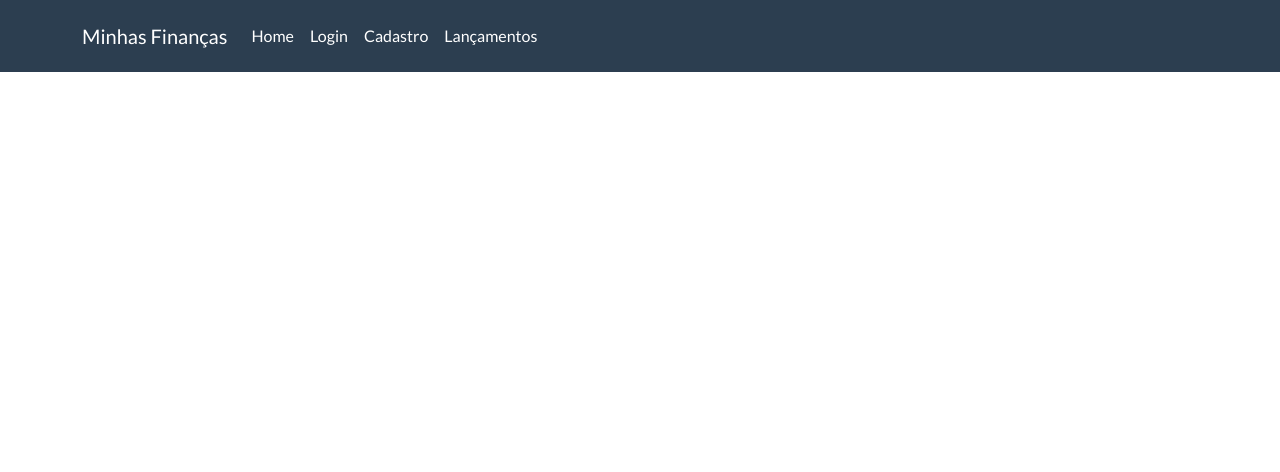
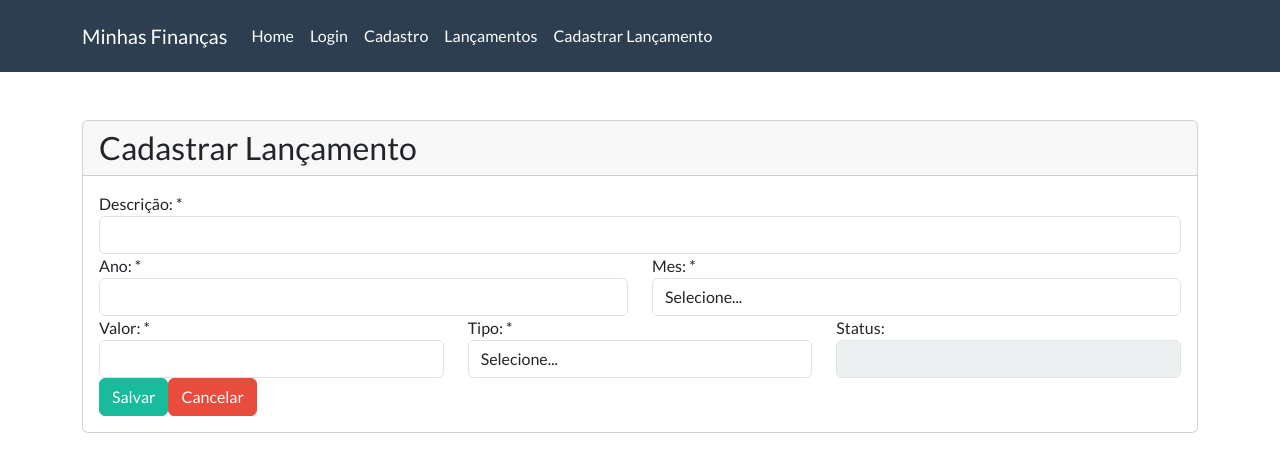
Before and after one commit to jfcbxp/minhas-financas-frontend, a React (Create React App) app: page /cadastro-lancamento in a window 1280 px wide. Shown: the top 472 px of the page. Built offline with nearby package versions, Linux system fonts and the light colour scheme.

Commit message:
adicionado cadastro de lancamentos

```diff
--- a/package.json
+++ b/package.json
@@ -8,10 +8,14 @@
     "@testing-library/user-event": "^13.5.0",
     "axios": "^0.27.2",
     "bootswatch": "^5.2.0",
+    "classnames": "^2.3.1",
+    "primeicons": "^5.0.0",
+    "primereact": "^8.3.0",
     "react": "^18.2.0",
     "react-dom": "^18.2.0",
     "react-router-dom": "^6.3.0",
     "react-scripts": "5.0.1",
+    "react-transition-group": "^4.4.5",
     "toastr": "^2.1.4",
     "web-vitals": "^2.1.4"
   },
--- a/src/app/service/LancamentoService.js
+++ b/src/app/service/LancamentoService.js
@@ -35,6 +35,10 @@ export default class LancamentoService extends ApiService {
         return this.delete(`/${id}`)
     }
 
+    salvar(lancamento) {
+        return this.post("/", lancamento)
+    }
+
     obterListaMeses() {
         return [
             { label: "Selecione...", value: "" },
--- a/src/components/navbar.js
+++ b/src/components/navbar.js
@@ -15,6 +15,7 @@ function NavBar(props) {
                         <NavBarItem href="/login" label="Login" />
                         <NavBarItem href="/cadastro-usuario" label="Cadastro" />
                         <NavBarItem href="/consulta-lancamento" label="Lançamentos" />
+                        <NavBarItem href="/cadastro-lancamento" label="Cadastrar Lançamento" />
 
                     </ul>
                 </div>
--- a/src/main/App.js
+++ b/src/main/App.js
@@ -3,9 +3,14 @@ import '../custom.css'
 import 'toastr/build/toastr.min.css'
 import 'toastr/build/toastr.min.js'
 
+import "primereact/resources/themes/lara-light-indigo/theme.css";  //theme
+import "primereact/resources/primereact.min.css";                  //core css
+import "primeicons/primeicons.css";                                //icons
+
 import React from 'react';
 import Rotas from './Rotas';
 import NavBar from '../components/NavBar';
+
 
 class App extends React.Component {
   render() {
--- a/src/main/rotas.js
+++ b/src/main/rotas.js
@@ -4,7 +4,7 @@ import Login from '../views/Login';
 import CadastroUsuario from '../views/CadastroUsuario';
 import Home from '../views/Home';
 import ConsultaLancamento from '../views/lancamento/ConsultaLancamento';
-
+import CadastroLancamento from '../views/lancamento/CadastroLancamento';
 function Rotas() {
     return (
         <BrowserRouter>
@@ -13,6 +13,7 @@ function Rotas() {
                 <Route path="/login" element={<Login />} />
                 <Route path="/cadastro-usuario" element={<CadastroUsuario />} />
                 <Route path="/consulta-lancamento" element={<ConsultaLancamento />} />
+                <Route path="/cadastro-lancamento" element={<CadastroLancamento />} />
             </Routes>
         </BrowserRouter>
     )
--- a/src/views/home.js
+++ b/src/views/home.js
@@ -41,7 +41,7 @@ class Home extends React.Component {
                 <p>E essa é sua área administrativa, utilize um dos menus ou botões abaixo para navegar pelo sistema.</p>
                 <p className="lead">
                     <a className="btn btn-primary btn-lg" href="/cadastro-usuario" role="button"><i className="fa fa-users"></i>  Cadastrar Usuário</a>
-                    <a className="btn btn-danger btn-lg" href="https://bootswatch.com/flatly/#" role="button"><i className="fa fa-users"></i>  Cadastrar Lançamento</a>
+                    <a className="btn btn-danger btn-lg" href="/cadastro-lancamento" role="button"><i className="fa fa-users"></i>  Cadastrar Lançamento</a>
                 </p>
             </div>
 
--- /dev/null
+++ b/src/views/lancamento/CadastroLancamento.js
@@ -0,0 +1,124 @@
+import React from "react";
+import { useNavigate } from 'react-router-dom'
+import Card from '../../components/Card';
+import FormGroup from '../../components/FormGroup';
+import SelectMenu from "../../components/SelectMenu";
+import { mensagemErro, mensagemSucesso } from '../../components/Toastr';
+import LancamentoService from '../../app/service/LancamentoService';
+import LocalStorageService from '../../app/service/LocalStorageService';
+
+const withNavigate = Component => props => {
+    const navigate = useNavigate();
+    return <Component {...props} navigate={navigate} />;
+};
+
+
+class CadastroLancamento extends React.Component {
+
+    state = {
+        id: null,
+        descricao: '',
+        valor: '',
+        mes: '',
+        ano: '',
+        tipo: '',
+        status: ''
+    }
+
+    handleChange = (event) => {
+        const value = event.target.value
+        const name = event.target.name
+
+        this.setState({ [name]: value })
+    }
+
+    constructor() {
+        super()
+        this.lancamentoService = new LancamentoService()
+    }
+
+    salvar = () => {
+        const usuarioLogado = LocalStorageService.obterItem("_usuario_logado")
+        const { descricao, valor, mes, ano, tipo } = this.state
+        const lancamento = { descricao, valor, mes, ano, tipo, usuario: usuarioLogado.id }
+
+        this.lancamentoService.salvar(lancamento)
+            .then(response => {
+                const navigate = this.props.navigate;
+                navigate("/consulta-lancamento");
+                mensagemSucesso("lançamento cadastrado com sucesso!")
+
+            }).catch(error => {
+                mensagemErro(error.response.data)
+
+            })
+    }
+
+    cancelar = () => {
+        const navigate = this.props.navigate;
+        navigate("/consulta-lancamento");
+        mensagemErro("operação cancelada pelo usuario")
+    }
+
+    render() {
+        const tipos = this.lancamentoService.obterTipos()
+        const meses = this.lancamentoService.obterListaMeses()
+
+
+        return (
+            <Card title="Cadastrar Lançamento">
+                <div className="row">
+                    <div className="col-md-12">
+                        <FormGroup id="inputDescricao" label="Descrição: *">
+                            <input id="inputDescricao" type="text" className="form-control"
+                                name="descricao" onChange={this.handleChange} value={this.state.descricao} />
+                        </FormGroup>
+                    </div>
+                </div>
+                <div className="row">
+                    <div className="col-md-6">
+                        <FormGroup id="inputAno" label="Ano: *">
+                            <input id="inputAno" type="text" className="form-control"
+                                name="ano" onChange={this.handleChange} value={this.state.ano} />
+                        </FormGroup>
+                    </div>
+                    <div className="col-md-6">
+                        <FormGroup id="inputMes" label="Mes: *">
+                            <SelectMenu id="inputMes" lista={meses} className="form-control"
+                                name="mes" onChange={this.handleChange} value={this.state.mes} />
+                        </FormGroup>
+                    </div>
+                </div>
+                <div className="row">
+                    <div className="col-md-4">
+                        <FormGroup id="inputValor" label="Valor: *">
+                            <input id="inputValor" type="text" className="form-control"
+                                name="valor" onChange={this.handleChange} value={this.state.valor} />
+                        </FormGroup>
+                    </div>
+                    <div className="col-md-4">
+                        <FormGroup id="inputTipo" label="Tipo: *">
+                            <SelectMenu id="inputTipo" lista={tipos} className="form-control"
+                                name="tipo" onChange={this.handleChange} value={this.state.tipo} />
+                        </FormGroup>
+                    </div>
+                    <div className="col-md-4">
+                        <FormGroup id="inputStatus" label="Status: ">
+                            <input id="inputStatus" type="text" className="form-control" disabled
+                                name="status" onChange={this.handleChange} value={this.state.status} />
+                        </FormGroup>
+                    </div>
+                    <div className="col-md-12">
+                        <button onClick={this.salvar} type="button" className="btn btn-success">Salvar</button>
+                        <button onClick={this.cancelar} type="button" className="btn btn-danger">Cancelar</button>
+
+                    </div>
+
+                    <div />
+                </div>
+            </Card>
+        )
+    }
+}
+
+export default withNavigate(CadastroLancamento)
--- a/src/views/lancamento/ConsultaLancamento.js
+++ b/src/views/lancamento/ConsultaLancamento.js
@@ -7,6 +7,9 @@ import { mensagemErro, mensagemSucesso } from '../../components/Toastr';
 import ConsultaLancamentoTabela from './ConsultaLancamentoTabela';
 import LancamentoService from '../../app/service/LancamentoService';
 import LocalStorageService from '../../app/service/LocalStorageService';
+import { Dialog } from 'primereact/dialog';
+import { Button } from 'primereact/button';
+
 
 const withNavigate = Component => props => {
     const navigate = useNavigate();
@@ -20,6 +23,8 @@ class ConsultaLancamento extends React.Component {
         mes: "",
         tipo: "",
         descricao: "",
+        showConfirmDialog: false,
+        lancamentoDeletar: {},
         lancamentos: []
     }
 
@@ -29,13 +34,8 @@ class ConsultaLancamento extends React.Component {
     }
 
     cadastrar = () => {
-        const msgs = this.validar();
-        if (msgs && msgs.length > 0) {
-            msgs.forEach((msg, index) => {
-                mensagemErro(msg)
-            })
-            return false;
-        }
+        const navigate = this.props.navigate;
+        navigate("/cadastro-lancamento");
     }
 
     buscar = () => {
@@ -66,13 +66,13 @@ class ConsultaLancamento extends React.Component {
         console.log(id)
     }
 
-    deletar = (lancamento) => {
-        this.lancamentoService.deletar(lancamento.id)
-            .then(reponse => {
+    deletar = () => {
+        this.lancamentoService.deletar(this.state.lancamentoDeletar.id)
+            .then(response => {
                 const lancamentos = this.state.lancamentos
-                const index = lancamentos.indexOf(lancamento)
-                lancamentos.splice(index,1)
-                this.setState(lancamentos)
+                const index = lancamentos.indexOf(this.state.lancamentoDeletar)
+                lancamentos.splice(index, 1)
+                this.setState({ lancamentos: lancamentos, showConfirmDialog: false, lancamentoDeletar: {} })
                 mensagemSucesso("lançamento deletado com sucesso!")
             })
             .catch(error => {
@@ -80,9 +80,24 @@ class ConsultaLancamento extends React.Component {
             })
     }
 
+    abrirConfirmacao = (lancamento) => {
+        this.setState({ showConfirmDialog: true, lancamentoDeletar: lancamento })
+    }
+
+    cancelarDelecao = () => {
+        this.setState({ showConfirmDialog: false, lancamentoDeletar: {} })
+    }
+
     render() {
         const meses = this.lancamentoService.obterListaMeses()
         const tipos = this.lancamentoService.obterTipos()
+
+        const confirmDialogFooter = (
+            <div>
+                <Button label="Confirmar" icon="pi pi-check" onClick={this.deletar} />
+                <Button label="Cancelar" icon="pi pi-times" onClick={this.cancelarDelecao} />
+            </div>
+        );
 
         return (
             <Card title="Consulta Lançamentos">
@@ -126,11 +141,20 @@ class ConsultaLancamento extends React.Component {
                     <div className="col-md-12">
                         <div className="bs-component">
                             <ConsultaLancamentoTabela lancamentos={this.state.lancamentos}
-                                deleteAction={this.deletar}
+                                deleteAction={this.abrirConfirmacao}
                                 editAction={this.editar} />
 
                         </div>
                     </div>
+                </div>
+                <div>
+                    <Dialog header="Deletar Registro?"
+                        visible={this.state.showConfirmDialog}
+                        style={{ width: '50vw' }} modal={true}
+                        onHide={this.cancelarDelecao}
+                        footer={confirmDialogFooter}>
+                        Confirma a exclusão desse lançamento ?
+                    </Dialog>
                 </div>
             </Card>
 
```
Also changed, not shown: 1 other file (tests, documents, lock files or other folders).
